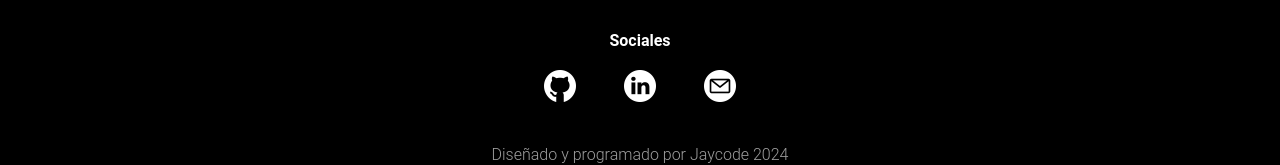
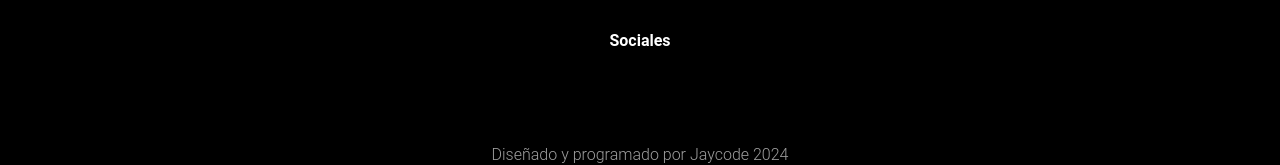
Before and after one commit to jaycode404/jaycode-landing, a React (Vite) app: page / in a window 1280 px wide. Shown: the part 2732-2897 px from the top of the page. Built offline with nearby package versions, Linux system fonts and the light colour scheme.

Commit message:
dark mode

```diff
--- a/src/App.jsx
+++ b/src/App.jsx
@@ -12,6 +12,7 @@ import { NavList, NavbarSimple } from "./components/Navbar";
 import Footer from "./components/Footer";
 function App() {
   const { darkMode, toggleTheme } = useContext(GeneralContext);
+  console.log(darkMode, "desde App");
 
   useEffect(() => {
     if (darkMode) {
@@ -21,9 +22,9 @@ function App() {
     }
   }, [darkMode]);
   return (
-    <div className={` h-auto `}>
-      <NavbarSimple />
-      <GeneralProvider>
+
+      <div className={` h-auto `}>
+        <NavbarSimple />
         <div className="mx-auto gap-10 section-bg">
           <Header />
           <Proyectos />
@@ -34,8 +35,8 @@ function App() {
         <div className="bg-black ">
           <Footer />
         </div>
-      </GeneralProvider>
-    </div>
+      </div>
+
   );
 }
 
--- a/src/components/Contacto.jsx
+++ b/src/components/Contacto.jsx
@@ -1,11 +1,13 @@
-import React from "react";
+import React, { useContext } from "react";
 import { Button, Typography } from "@material-tailwind/react";
 import { Slider } from "./Slider";
 
 import Socials from "./Socials";
 import ContactForm from "./ContactForm";
+import { GeneralContext } from "../context/GeneralContext";
 
 export default function Contacto() {
+  const { darkMode, toggleTheme } = useContext(GeneralContext);
   return (
     <section id="contacto" className="container">
       <div className="info-box last">
@@ -18,9 +20,10 @@ export default function Contacto() {
             placer colaborar.
           </Typography>
         </div>
-        <Socials size={2.8} gap={5} />
+        <Socials invert="social-invert" size={2.8} gap={5} />
+
       </div>
-      <ContactForm/>
+      <ContactForm />
     </section>
   );
 }
--- a/src/components/Footer.jsx
+++ b/src/components/Footer.jsx
@@ -1,9 +1,12 @@
 import { Typography } from "@material-tailwind/react";
-import React, { useEffect } from "react";
+import React, { useContext, useEffect } from "react";
 import { NavList } from "./Navbar";
 import Socials from "./Socials";
+import { GeneralContext } from "../context/GeneralContext";
 
 export default function Footer() {
+  const {darkMode} =useContext(GeneralContext)
+  console.log(darkMode, 'desde footer')
   useEffect(() => {
     const yearElement = document.getElementById("year");
     const currentYear = new Date().getFullYear();
@@ -29,7 +32,7 @@ export default function Footer() {
             Sociales
           </Typography>
           <div className="p-2">
-            <Socials invert="social-invert" gap={4} size={2} />
+          <Socials footer="footer"  gap={4} size={2} />
           </div>
         </div>
       </div>
--- a/src/components/Header.jsx
+++ b/src/components/Header.jsx
@@ -1,8 +1,8 @@
-import React, { useEffect, useState } from "react";
+import React, { useContext, useEffect, useState } from "react";
 import { Typography } from "@material-tailwind/react";
 import { useTypewriter } from "react-simple-typewriter";
 import Socials from "./Socials";
-
+import { GeneralContext } from "../context/GeneralContext";
 export default function Header() {
   const [text] = useTypewriter({
     words: ["React", "JavaScript", "Node", "WebDev"],
@@ -13,7 +13,7 @@ export default function Header() {
   });
 
   const [headerId, setHeaderId] = useState("");
-
+  const { darkMode, toggleTheme } = useContext(GeneralContext);
   useEffect(() => {
     const showHeaderId = () => {
       const headerDiv = document.getElementById("header");
@@ -21,7 +21,6 @@ export default function Header() {
       if (headerDiv) {
         setHeaderId("header");
       } else {
-
       }
     };
 
@@ -29,7 +28,7 @@ export default function Header() {
   }, []);
 
   return (
-    <header id="header" >
+    <header id="header">
       <div className="header-container container">
         <div className="hero-img"></div>
         <div className="info-box">
@@ -37,21 +36,17 @@ export default function Header() {
             Jacob<span className="dot">.</span>
           </Typography>
 
-          <Typography
-            variant="p"
-            className="parrafo"
-          >
-            Landing page de introducción a mi perfil profesional, donde expongo mi trabajo e información sintetizada respecto a mí.
+          <Typography variant="p" className="parrafo">
+            Landing page de introducción a mi perfil profesional, donde expongo
+            mi trabajo e información sintetizada respecto a mí.
           </Typography>
-            <Socials
-              size={2.7}
-              gap={10}
-              header={`${headerId ? "true" : "false"}`}
-            />
-
+          <Socials
+          invert="social-invert"
+            size={2.7}
+            gap={10}
+            header={`${headerId ? "true" : "false"}`}
+          />
         </div>
-
-
       </div>
     </header>
   );
--- a/src/components/Navbar.jsx
+++ b/src/components/Navbar.jsx
@@ -28,7 +28,7 @@ export function NavbarSimple({ flex, gap }) {
   const { darkMode, toggleTheme } = useContext(GeneralContext);
 
   return (
-    <div className="navbar-container">
+    <div className={` navbar-container`}>
       <div className="navbar-div">
         <Typography as="a" href="/" variant="h6" className="nav-logo nav-link">
           <span className="span-code lg:text-xl">{"<"}</span> Jaycode{" "}
--- a/src/components/Socials.jsx
+++ b/src/components/Socials.jsx
@@ -1,6 +1,9 @@
-import React from "react";
+import React, { useContext, useState } from "react";
+import { GeneralContext } from "../context/GeneralContext";
 
-export default function Socials({ size, gap, invert, header }) {
+export default function Socials({ size, gap, header, footer }) {
+  const { darkMode, setDarkMode } = useContext(GeneralContext)
+
 
   return (
     <div className={`flex gap-[3rem] mt-2`}>
@@ -9,7 +12,7 @@ export default function Socials({ size, gap, invert, header }) {
           src="/assets/github.png"
           alt=""
           style={{ width: `${size}rem` }}
-          className={`${invert} ? ${invert} : ''`}
+          className={darkMode ? "social-invert" : ""}
         />
       </a>
 
@@ -18,7 +21,7 @@ export default function Socials({ size, gap, invert, header }) {
           src="/assets/linkedin.png"
           alt=""
           style={{ width: `${size}rem` }}
-          className={`${invert} ? ${invert} : ''`}
+          className={darkMode ? "social-invert" : ""}
         />
       </a>
 
@@ -27,7 +30,7 @@ export default function Socials({ size, gap, invert, header }) {
           src="/assets/email.png"
           alt=""
           style={{ width: `${size}rem` }}
-          className={`${invert} ? ${invert} : ''`}
+          className={darkMode ? "social-invert" : ""}
         />
       </a>
 
@@ -37,7 +40,7 @@ export default function Socials({ size, gap, invert, header }) {
             src="/assets/cv.png"
             alt=""
             style={{ width: `${size}rem` }}
-            className={invert ? invert : ""}
+            className={darkMode ? "social-invert" : ""}
           />
         </a>
       )}
--- a/src/context/GeneralContext.jsx
+++ b/src/context/GeneralContext.jsx
@@ -11,7 +11,7 @@ const GeneralProvider = ({ children }) => {
     setDarkMode(prevMode => !prevMode);
     console.log('darkMode changed')
   };
-  const data = { nombre, appMessage, darkMode, toggleTheme };
+  const data = { nombre, appMessage, darkMode, setDarkMode, toggleTheme };
   return (
     <GeneralContext.Provider value={data}>{children}</GeneralContext.Provider>
   );
--- a/src/index.css
+++ b/src/index.css
@@ -17,9 +17,42 @@ body {
 }
 
 .dark-mode {
-  --background-gradient: linear-gradient(to top, #001f3f, #001a35, #001226, #000c1c);
+  --background-gradient: linear-gradient(
+    to top,
+    #001f3f,
+    #001a35,
+    #001226,
+    #000c1c
+  );
   --text-color: white;
   background: var(--background-gradient);
+}
+.dark-mode .navbar-container {
+  --background-gradient: linear-gradient(
+    to top,
+    #001f3f,
+    #001a35,
+    #001226,
+    #000c1c
+  );
+  --text-color: white;
+  background: var(--background-gradient);
+}
+
+.dark-mode .section-bg > :nth-child(even) {
+  --background-gradient: linear-gradient(
+    to top,
+    #001f3f,
+    #001a35,
+    #001226,
+    #000c1c
+  );
+  --text-color: white;
+  background: var(--background-gradient);
+}
+
+.dark-mode .mac-shadow {
+  filter: drop-shadow(0 10px 80px rgba(18, 194, 233, 1));
 }
 
 
@@ -28,7 +61,6 @@ body {
   margin: 0;
   padding: 0;
   box-sizing: border-box;
-
 }
 
 html {
@@ -1099,8 +1131,12 @@ shadowBlue {
   height: 30px;
 }
 .social-invert {
+  filter: invert(0%);
+}
+.dark-mode .social-invert {
   filter: invert(100%);
 }
+
 
 .mac-shadow {
   filter: drop-shadow(0 10px 20px rgba(18, 194, 233, 0.5));
```
Also changed, not shown: src/main.jsx (+9 -9 lines).
